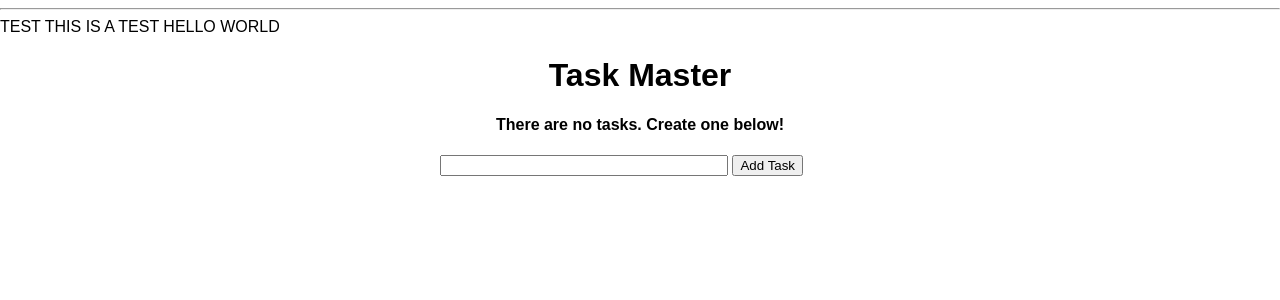
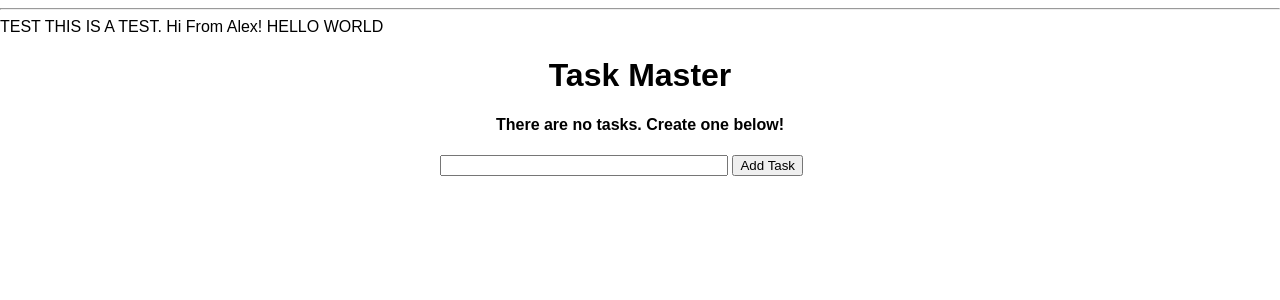
Before and after one commit to dannypenguin/CMSC495G6, a Flask app: page / in a window 1280 px wide. Shown: the top 300 px of the page. Run offline with Flask 2, Linux system fonts and the light colour scheme; data that the repository does not hold is empty.

Commit message:
Tester from Alex

```diff
--- a/templates/base.html
+++ b/templates/base.html
@@ -9,7 +9,7 @@
 </head>
 
 <body>
-    <hr>TEST THIS IS A TEST</hr>
+    <hr>TEST THIS IS A TEST. Hi From Alex!</hr>
     HELLO WORLD {% block body %}{% endblock %}
 </body>
 
```
